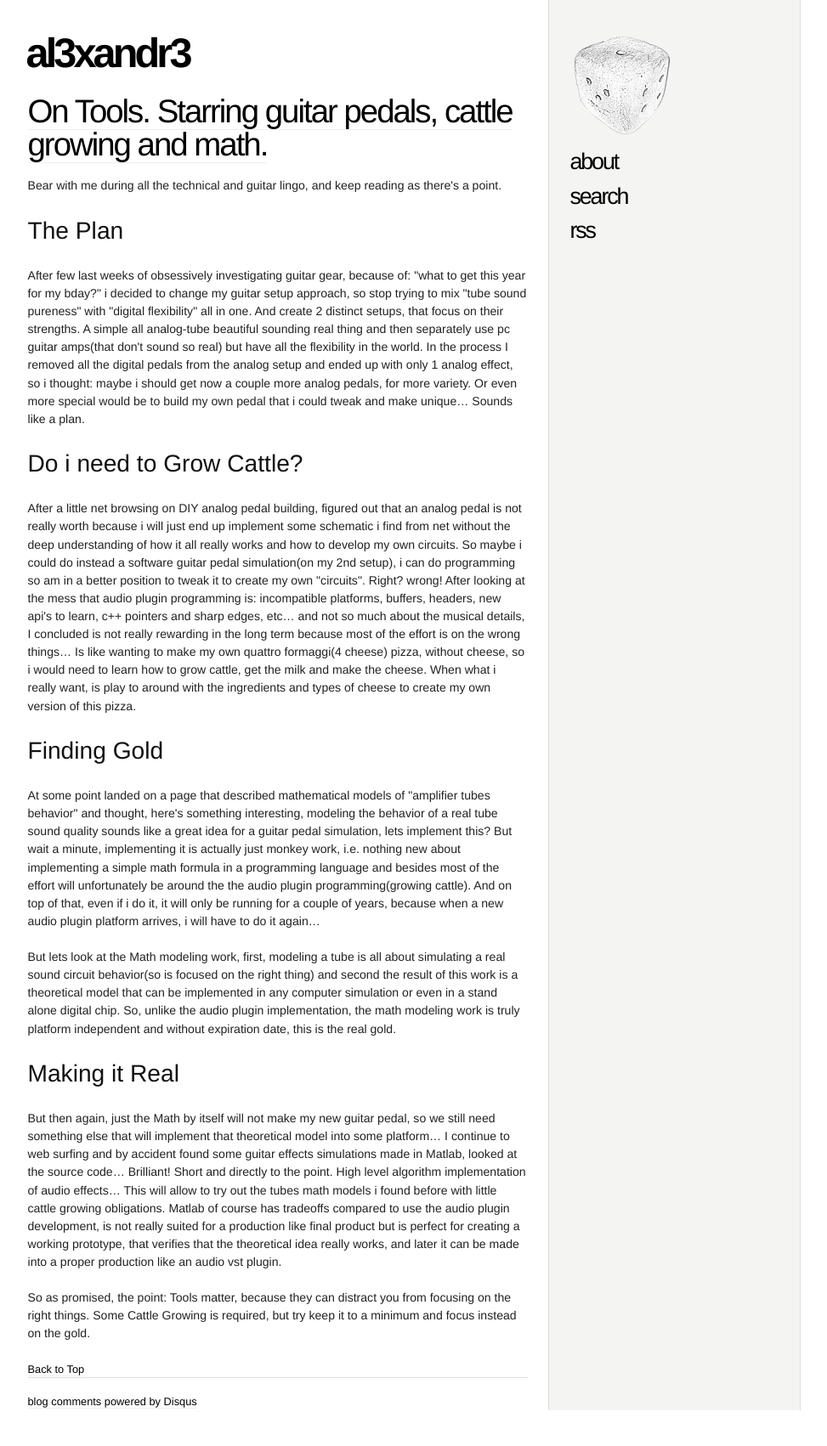
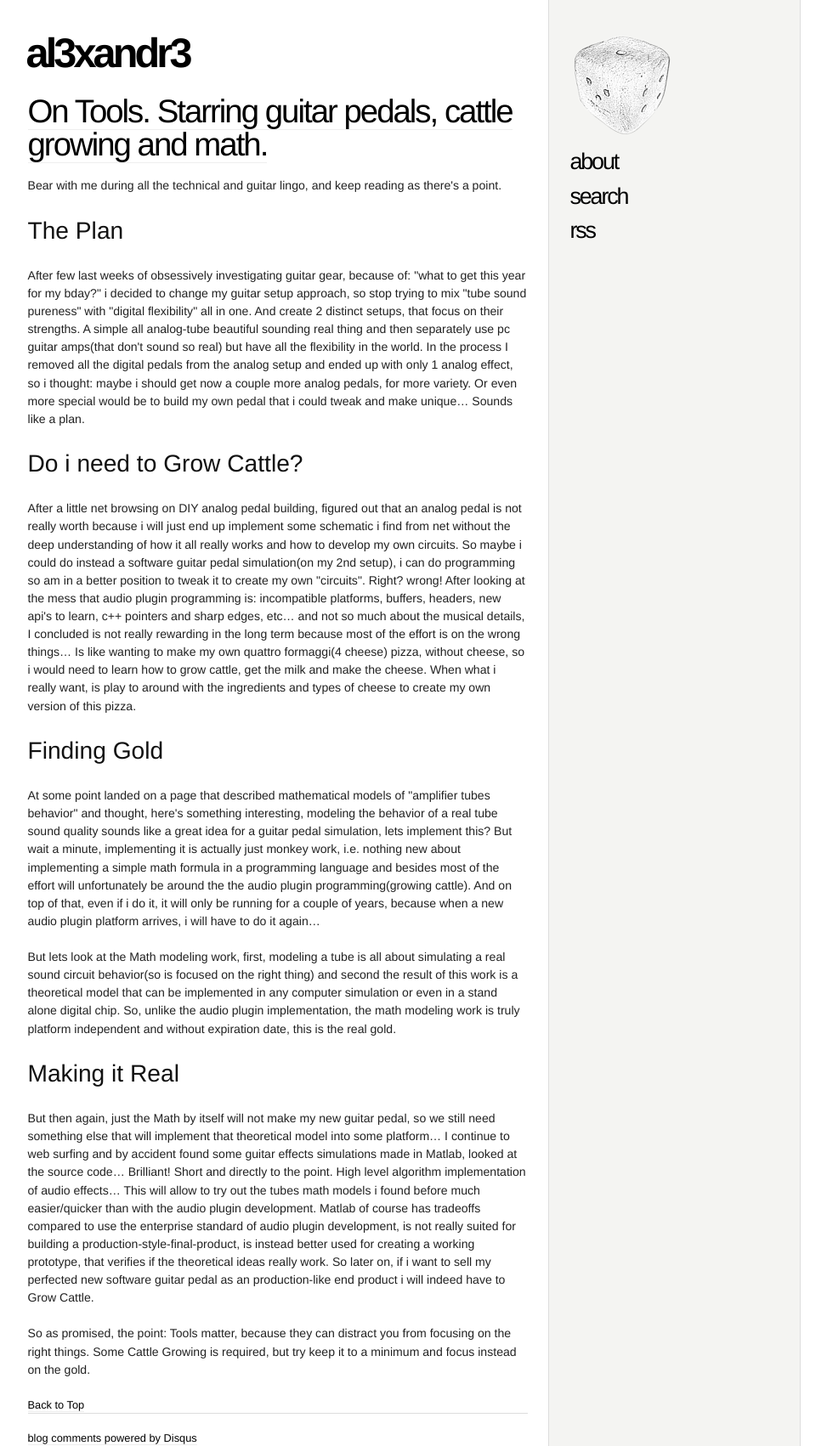
Before and after one commit to al3xandr3/al3xandr3.github.io, a Jekyll site: the page built from _posts/2011-01-12-on-tools.html, in a window 1280 px wide. Shown: the whole page at 85% size, without its empty margins (174-1147 px from the left). Built offline with Jekyll 4.4.1, drawn with Linux system fonts in a browser that asks for light colours; nearby versions of some CDN libraries; comment, search, counter and statistics services are not loaded; before the commit the page ends 1660 px from its top, so only the background shows below that.

Commit message:
new post

```diff
--- a/_org/posts/2011-01-12-on-tools.org
+++ b/_org/posts/2011-01-12-on-tools.org
@@ -22,7 +22,7 @@ But lets look at the Math modeling work, first, modeling a tube is all about sim
 * Making it Real
 
 But then again, just the Math by itself will not make my new guitar pedal, so we still need something else that will implement that theoretical model into some platform...
-I continue to web surfing and by accident found some guitar effects simulations made in Matlab, looked at the source code... Brilliant! Short and directly to the point. High level algorithm implementation of audio effects... This will allow to try out the tubes math models i found before with little cattle growing obligations.
-Matlab of course has tradeoffs compared to use the audio plugin development, is not really suited for a production like final product but is perfect for creating a working prototype, that verifies that the theoretical idea really works, and later it can be made into a proper production like an audio vst plugin.
+I continue to web surfing and by accident found some guitar effects simulations made in Matlab, looked at the source code... Brilliant! Short and directly to the point. High level algorithm implementation of audio effects... This will allow to try out the tubes math models i found before much easier/quicker than with the audio plugin development.
+Matlab of course has tradeoffs compared to use the enterprise standard of audio plugin development, is not really suited for building a production-style-final-product, is instead better used for creating a working prototype, that verifies if the theoretical ideas really work. So later on, if i want to sell my perfected new software guitar pedal as an production-like end product i will indeed have to Grow Cattle.
 
 So as promised, the point: Tools matter, because they can distract you from focusing on the right things. Some Cattle Growing is required, but try keep it to a minimum and focus instead on the gold.
--- a/_posts/2011-01-12-on-tools.html
+++ b/_posts/2011-01-12-on-tools.html
@@ -66,8 +66,8 @@ But lets look at the Math modeling work, first, modeling a tube is all about sim
 
 <p>
 But then again, just the Math by itself will not make my new guitar pedal, so we still need something else that will implement that theoretical model into some platform&hellip;
-I continue to web surfing and by accident found some guitar effects simulations made in Matlab, looked at the source code&hellip; Brilliant! Short and directly to the point. High level algorithm implementation of audio effects&hellip; This will allow to try out the tubes math models i found before with little cattle growing obligations.
-Matlab of course has tradeoffs compared to use the audio plugin development, is not really suited for a production like final product but is perfect for creating a working prototype, that verifies that the theoretical idea really works, and later it can be made into a proper production like an audio vst plugin.
+I continue to web surfing and by accident found some guitar effects simulations made in Matlab, looked at the source code&hellip; Brilliant! Short and directly to the point. High level algorithm implementation of audio effects&hellip; This will allow to try out the tubes math models i found before much easier/quicker than with the audio plugin development.
+Matlab of course has tradeoffs compared to use the enterprise standard of audio plugin development, is not really suited for building a production-style-final-product, is instead better used for creating a working prototype, that verifies if the theoretical ideas really work. So later on, if i want to sell my perfected new software guitar pedal as an production-like end product i will indeed have to Grow Cattle.
 </p>
 <p>
 So as promised, the point: Tools matter, because they can distract you from focusing on the right things. Some Cattle Growing is required, but try keep it to a minimum and focus instead on the gold.
```
